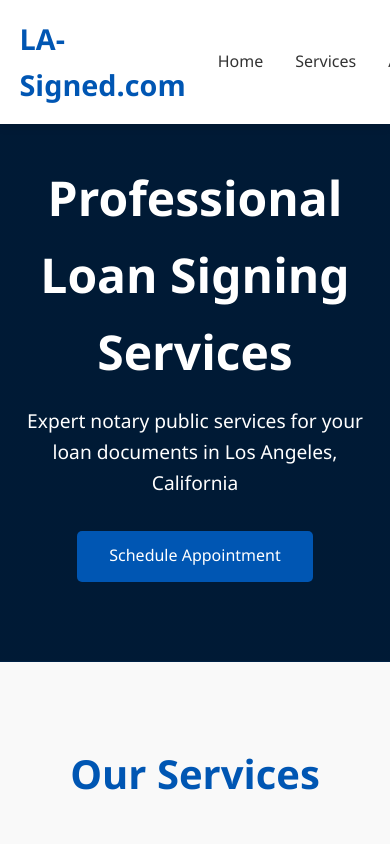
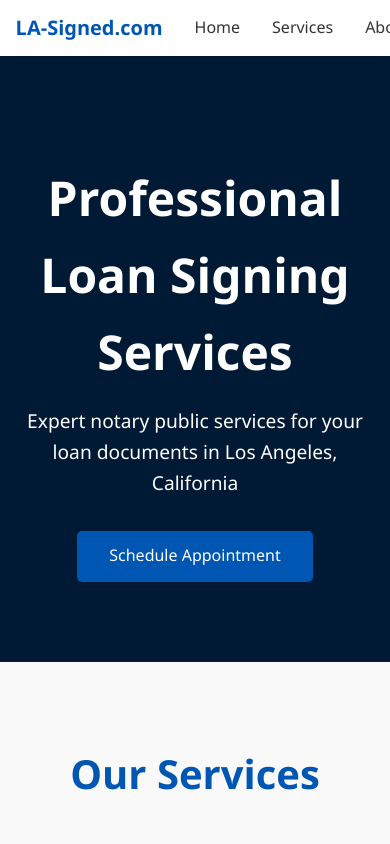
Before and after one commit to haftevaniarin/la-signed, a plain HTML site: page index.html in a window 390 px wide. Shown: the top 844 px of the page. Drawn offline with Linux system fonts and the light colour scheme.

Commit message:
Prevent header logo wrapping on mobile; adjust navbar padding and logo font-size

```diff
--- a/index.html
+++ b/index.html
@@ -43,6 +43,14 @@
             font-weight: 700;
             color: #0056b3;
             text-decoration: none;
+            white-space: nowrap; /* prevent wrapping on small screens */
+        }
+
+        /* Header responsiveness: prevent logo wrapping and reduce spacing on small screens */
+        @media (max-width: 600px) {
+            .logo { font-size: 1.25rem; }
+            .navbar { padding: 0.75rem 4%; }
+            .nav-links li { margin-left: 1rem; }
         }
 
         .nav-links {
```
